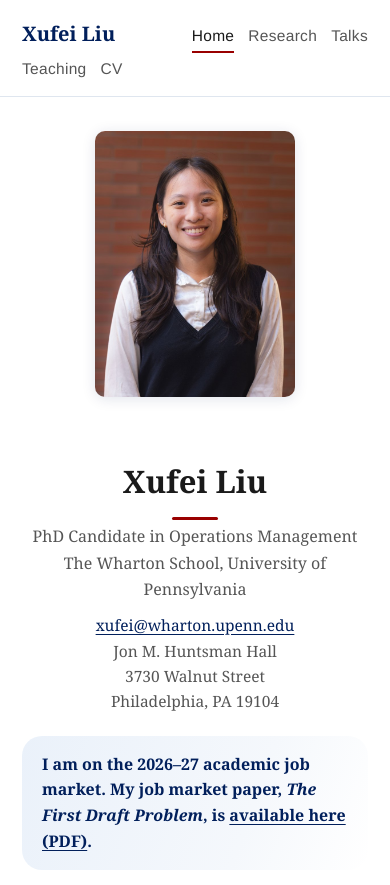
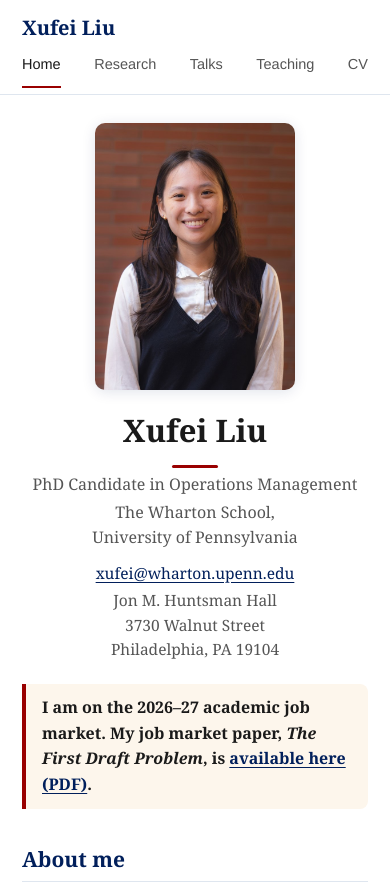
Before and after one commit to xufei-wharton/xufei-wharton.github.io, a plain HTML site: page index.html in a window 390 px wide. Shown: the top 885 px of the page. Drawn offline with Linux system fonts and the light colour scheme.

Commit message:
Restore warm job-market highlight and improve mobile navigation and text wrapping

```diff
--- a/index.html
+++ b/index.html
@@ -5,7 +5,7 @@
   <meta name="viewport" content="width=device-width, initial-scale=1">
   <title>Xufei Liu</title>
   <meta name="description" content="Xufei Liu — PhD Candidate in Operations Management at The Wharton School, University of Pennsylvania. On the 2026–27 academic job market. Human-AI collaboration, worker well-being, and decision-aware machine learning.">
-  <link rel="stylesheet" href="style.css?v=wharton-20260920">
+  <link rel="stylesheet" href="style.css?v=mobile-20260920">
 </head>
 <body>
 
@@ -46,10 +46,10 @@
 
   <h2>About me</h2>
 
-  <p>I am a fifth-year PhD candidate in Operations Management at The Wharton School,
+  <p class="about-intro">I am a fifth-year PhD candidate in Operations Management at The Wharton School,
   University of Pennsylvania, advised by
-  <a href="https://oid.wharton.upenn.edu/profile/gadallon/">Gad Allon</a> and
-  <a href="https://www.kenmoon.net/">Ken Moon</a>.</p>
+  <a href="https://oid.wharton.upenn.edu/profile/gadallon/">Gad&nbsp;Allon</a> and
+  <a href="https://www.kenmoon.net/">Ken&nbsp;Moon</a>.</p>
 
   <p>My research studies the human side of AI and monitoring technology in operations:
   what tools such as LLM assistants actually do to the people who use them, and when
@@ -63,10 +63,10 @@
   Georgia Institute of Technology (Honors Program).</p>
 
   <p><strong>Dissertation committee:</strong>
-  <a href="https://oid.wharton.upenn.edu/profile/gadallon/">Gad Allon</a>,
-  <a href="https://www.kenmoon.net/">Ken Moon</a>,
-  <a href="https://oid.wharton.upenn.edu/profile/hummy/">Hummy Song</a>, and
-  <a href="https://oid.wharton.upenn.edu/profile/terwiesc/">Christian Terwiesch</a>.</p>
+  <a href="https://oid.wharton.upenn.edu/profile/gadallon/">Gad&nbsp;Allon</a>,
+  <a href="https://www.kenmoon.net/">Ken&nbsp;Moon</a>,
+  <a href="https://oid.wharton.upenn.edu/profile/hummy/">Hummy&nbsp;Song</a>, and
+  <a href="https://oid.wharton.upenn.edu/profile/terwiesc/">Christian&nbsp;Terwiesch</a>.</p>
 
   <p>My full CV is available <a href="cv/Xufei_Liu_CV.pdf">here</a>.</p>
 
@@ -74,7 +74,7 @@
 
 <footer>
   <div class="container">
-    Xufei Liu · <a href="mailto:xufei@wharton.upenn.edu">xufei@wharton.upenn.edu</a> · Last updated August 2026
+    Xufei Liu · <a href="mailto:xufei@wharton.upenn.edu">xufei@wharton.upenn.edu</a> · Last updated September 2026
   </div>
 </footer>
 
--- a/style.css
+++ b/style.css
@@ -77,11 +77,10 @@ h3 { font-size: 17.5px; margin: 22px 0 2px; }
 .subtitle { color: var(--muted); margin: 0 0 2px; }
 .jobmarket {
   font-weight: bold;
-  color: var(--accent);
-  background: linear-gradient(110deg, var(--surface-blue), var(--surface-blue-soft) 65%, var(--bg));
-  border: 0;
-  border-radius: 22px;
-  padding: 18px 24px;
+  background: #fdf6ec;
+  border-left: 4px solid var(--accent-2);
+  border-radius: 0 8px 8px 0;
+  padding: 11px 16px;
   margin: 20px 0;
 }
 a { color: var(--accent); text-underline-offset: 2.5px; transition: color 0.15s ease; }
@@ -176,12 +175,39 @@ footer {
 
 /* ---------- mobile ---------- */
 @media (max-width: 640px) {
-  .profile { flex-direction: column; align-items: center; text-align: center; }
+  .about-intro { text-wrap: balance; }
+  .profile {
+    flex-direction: column;
+    align-items: center;
+    text-align: center;
+    gap: 16px;
+    margin-top: 28px;
+  }
   .profile img { width: 200px; }
+  .profile h1 { margin-top: 0; }
   .profile h1::after { margin-left: auto; margin-right: auto; }
+  .profile .subtitle { text-wrap: balance; }
   .contact { text-align: center; }
-  nav .container { gap: 4px 14px; }
+  nav .container {
+    display: grid;
+    grid-template-columns: repeat(5, max-content);
+    justify-content: space-between;
+    align-items: center;
+    gap: 0 8px;
+    padding-top: 12px;
+    padding-bottom: 6px;
+  }
+  nav .brand { grid-column: 1 / -1; margin-right: 0; }
+  nav a.navlink {
+    font-size: 14.5px;
+    letter-spacing: 0;
+    white-space: nowrap;
+    min-height: 44px;
+    padding: 10px 0;
+    border-bottom: 2px solid transparent;
+    line-height: 1.4;
+  }
+  nav a.navlink.active { padding-bottom: 10px; border-bottom-color: var(--accent-2); }
   body { font-size: 16px; }
   .paper { padding: 18px 20px; border-radius: 20px; }
-  .jobmarket { padding: 16px 20px; border-radius: 20px; }
 }
```
Also changed, not shown: research.html (+1 -1 lines), talks.html (+1 -1 lines), teaching.html (+1 -1 lines).
